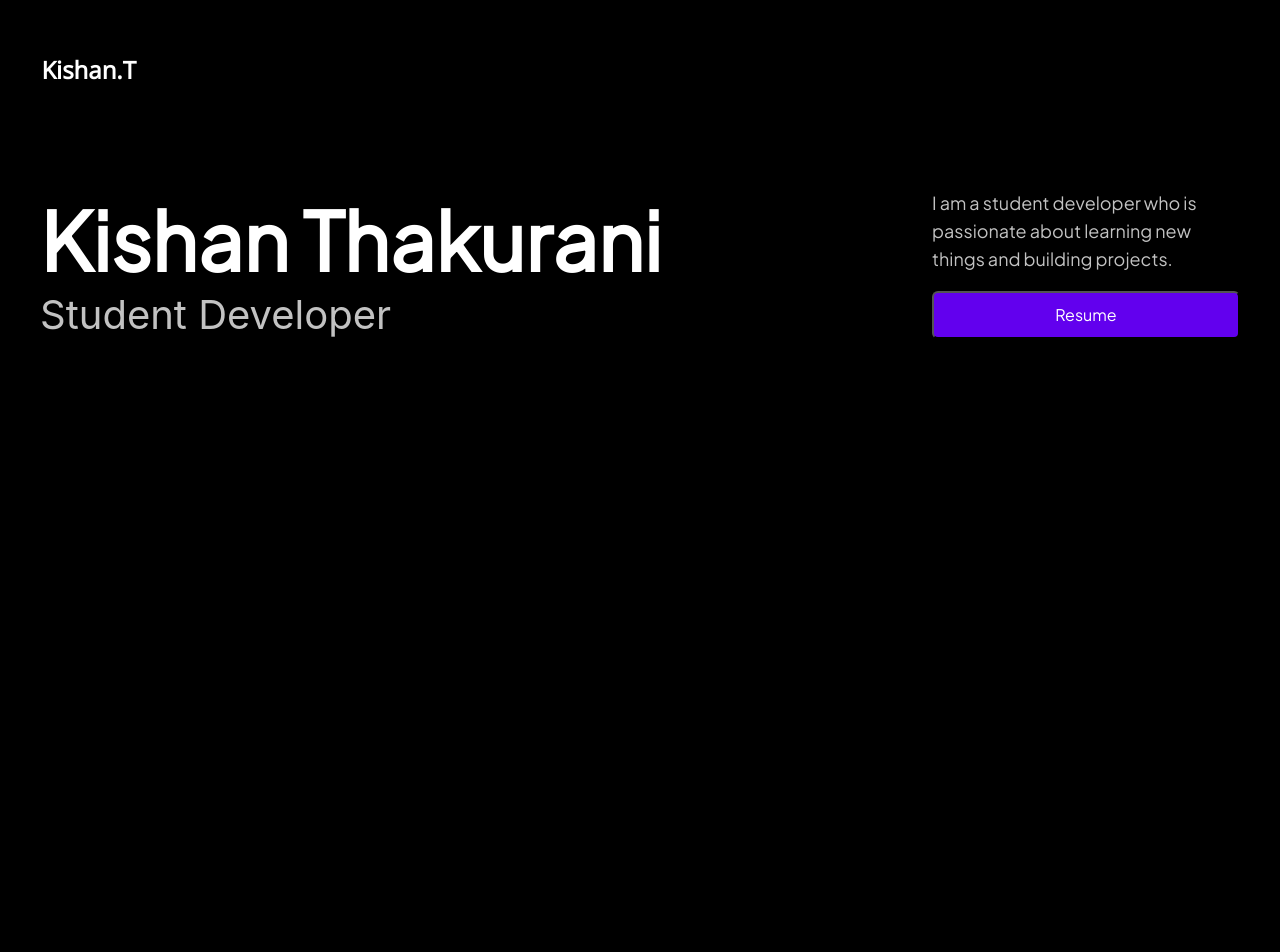
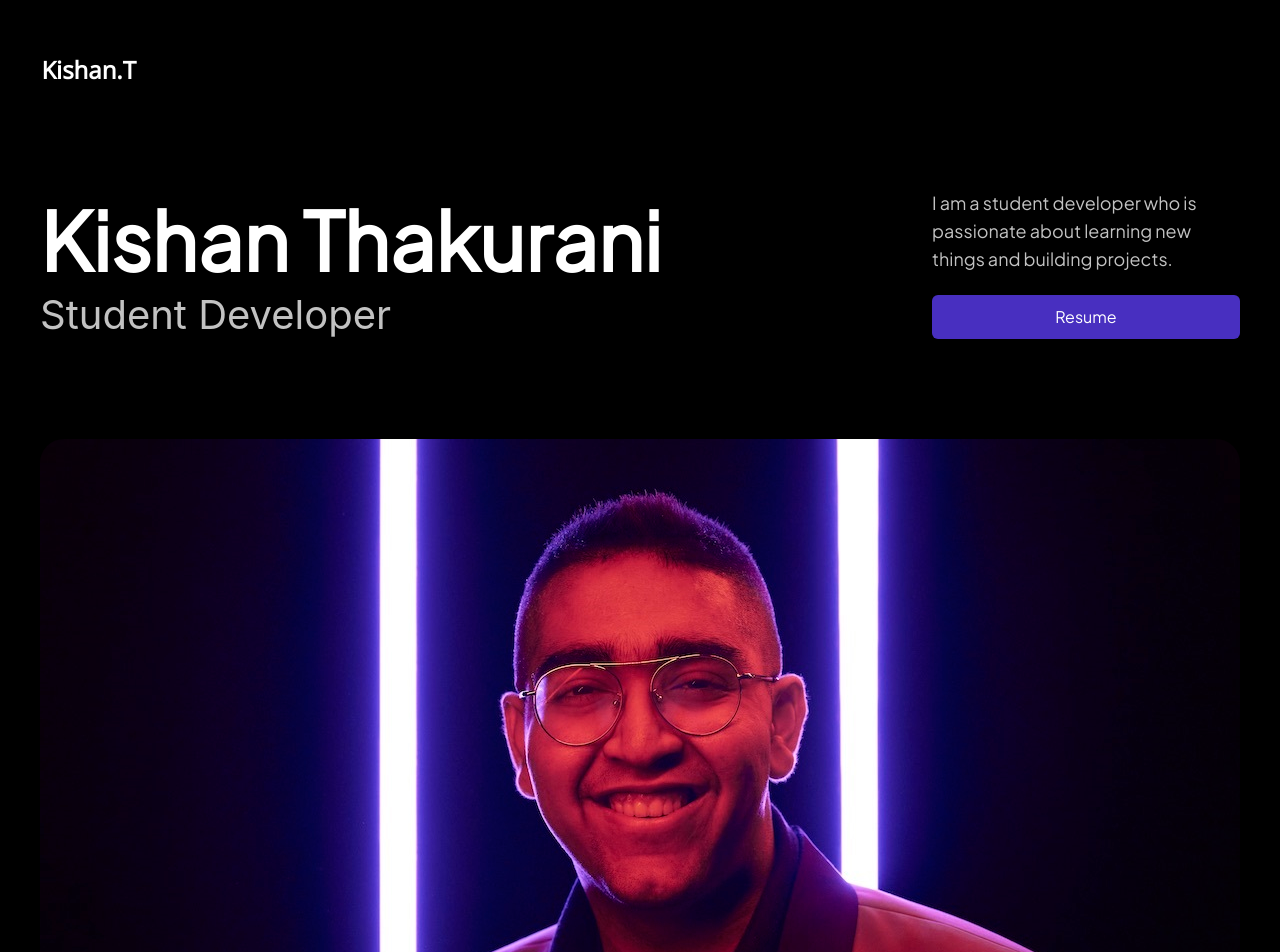
Before and after one commit to ktrocks3/kishansite, a React (Create React App) app in the folder kishansite/: page / in a window 1280 px wide. Shown: the top 952 px of the page. Before the commit the page ends 800 px from the top, so only its background shows below. Built offline with nearby package versions, Linux system fonts and the light colour scheme.

Commit message:
Added ME

```diff
--- a/kishansite/src/App.css
+++ b/kishansite/src/App.css
@@ -32,3 +32,10 @@
     height: 30vh;
     width: 100%;
 }
+
+.mePicture {
+    width: 100%;
+    height: 600px;
+    border-radius: 24px 24px 24px 24px;
+    object-fit: cover;
+}
--- a/kishansite/src/App.js
+++ b/kishansite/src/App.js
@@ -7,10 +7,15 @@ function App() {
     return (
         <div className="App">
             <div className="row">
-                <TopBar />
+                <TopBar/>
             </div>
             <div className="row">
-                <TitleArea />
+                <TitleArea/>
+            </div>
+            <div className="row">
+                <img className="mePicture"
+                     src="/Kishan.jpg"
+                     alt="Kishan Thakurani"/>
             </div>
             {/* Add other components here */}
         </div>
--- a/kishansite/src/components/titlearea.css
+++ b/kishansite/src/components/titlearea.css
@@ -53,7 +53,8 @@
     width: 100%;
     align-self: flex-end;
     color: white;
-    background-color: #6200EE;
+    background-color: #482FC0;
+    border: 0;
     line-height: 28px;
     padding: 8px 16px 8px 16px;
     margin-top: auto;
```
Also changed, not shown: kishansite/public/Kishan.jpg (added).
